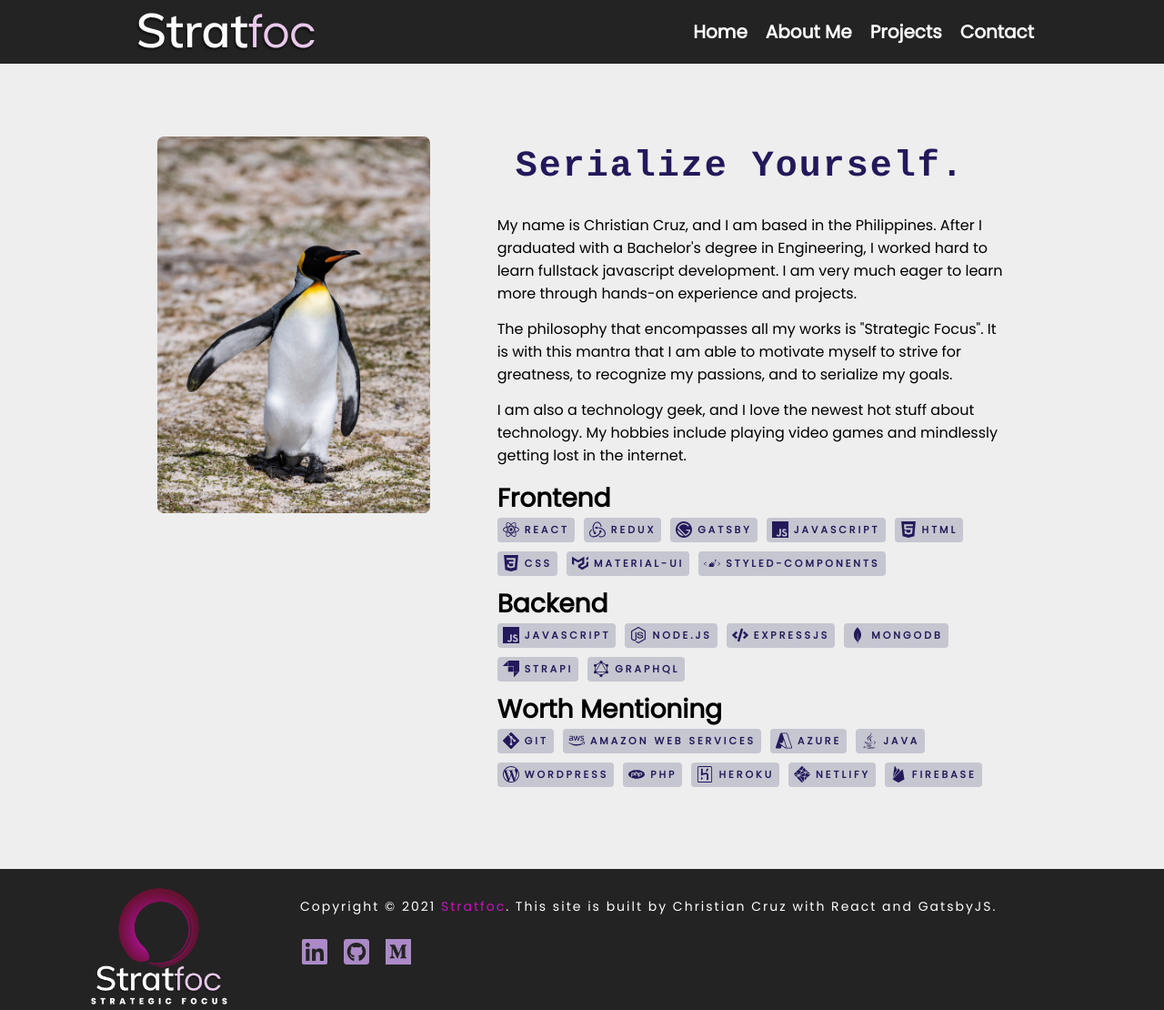
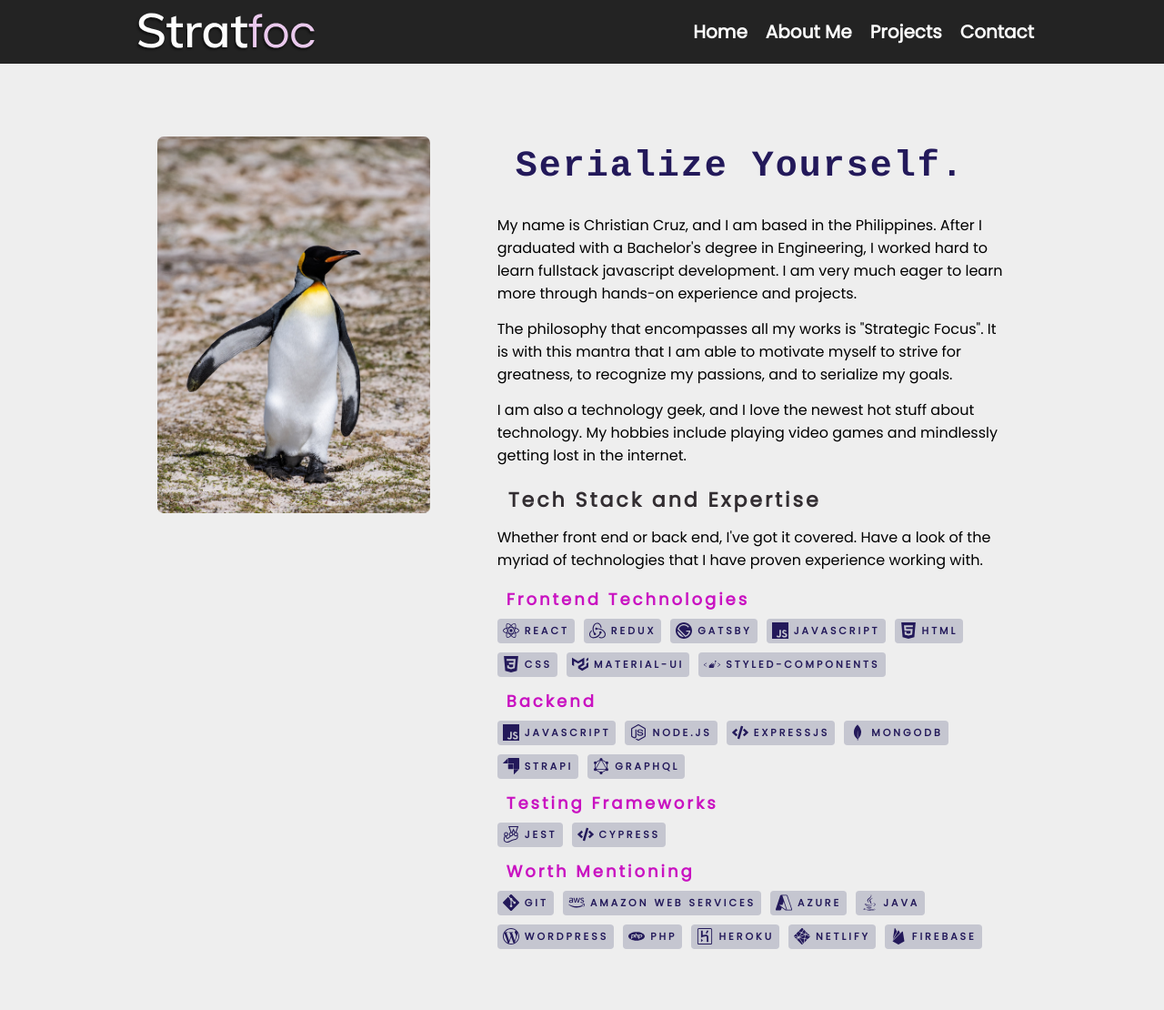
Before and after one commit to demiglace0505/stratfoc, a Gatsby site: page /about in a window 1280 px wide. Shown: the top 1110 px of the page at 91% size. Built offline with nearby package versions, Linux system fonts and the light colour scheme; Gatsby itself is replaced by a stand-in of ours.

Commit message:
added preliminary styling to tech stack

```diff
--- /dev/null
+++ b/src/components/Header.js
@@ -0,0 +1,15 @@
+import React from "react"
+import styled from "styled-components"
+
+import { colors } from "../theme/colors.js"
+
+const Header = styled.h3`
+  font-size: 2.2rem;
+  font-weight: bold;
+  padding: 0.6rem 1.2rem;
+  margin-bottom: 0.6rem;
+  letter-spacing: 0.3rem;
+  color: ${colors.colorGrey5};
+`
+
+export default Header
--- /dev/null
+++ b/src/components/Subheader.js
@@ -0,0 +1,15 @@
+import React from "react"
+import styled from "styled-components"
+
+import { colors } from "../theme/colors.js"
+
+const Subheader = styled.h4`
+  font-size: 1.8rem;
+  font-weight: 600;
+  padding: 0.3rem 1rem;
+  margin-bottom: 0.5rem;
+  letter-spacing: 0.3rem;
+  color: ${colors.colorPrimary};
+`
+
+export default Subheader
--- a/src/constants/techStack.js
+++ b/src/constants/techStack.js
@@ -22,6 +22,7 @@ import {
   SiHeroku,
   SiNetlify,
   SiFirebase,
+  SiJest
 } from "react-icons/si"
 
 import { FaCode } from "react-icons/fa"
@@ -118,57 +119,72 @@ export const backend = [
 
 export const misc = [
   {
-    id: 1,
+    id: 2,
     name: "git",
     icon: <SiGit></SiGit>,
     url: "https://git-scm.com/",
   },
   {
-    id: 2,
+    id: 3,
     name: "amazon web services",
     icon: <SiAmazonaws></SiAmazonaws>,
     url: "https://aws.amazon.com/",
   },
   {
-    id: 3,
+    id: 4,
     name: "azure",
     icon: <SiMicrosoftazure></SiMicrosoftazure>,
     url: "https://azure.microsoft.com/en-us/",
   },
   {
-    id: 4,
+    id: 5,
     name: "java",
     icon: <SiJava></SiJava>,
     url: "https://www.java.com/en/",
   },
   {
-    id: 5,
+    id: 6,
     name: "wordpress",
     icon: <SiWordpress></SiWordpress>,
     url: "https://wordpress.org/",
   },
   {
-    id: 6,
+    id: 7,
     name: "php",
     icon: <SiPhp></SiPhp>,
     url: "https://www.php.net/",
   },
   {
-    id: 7,
+    id: 8,
     name: "heroku",
     icon: <SiHeroku></SiHeroku>,
     url: "https://www.heroku.com/",
   },
   {
-    id: 8,
+    id: 9,
     name: "netlify",
     icon: <SiNetlify></SiNetlify>,
     url: "https://www.netlify.com/",
   },
   {
-    id: 9,
+    id: 10,
     name: "firebase",
     icon: <SiFirebase></SiFirebase>,
     url: "https://firebase.google.com/",
   },
 ]
+
+export const testing = [
+  {
+    id: 1,
+    name: "jest",
+    icon: <SiJest></SiJest>,
+    url: "https://jestjs.io/",
+  },
+  {
+    id: 2,
+    name: "cypress",
+    icon: <FaCode></FaCode>,
+    url: "https://www.cypress.io/",
+  },
+]
--- a/src/pages/about.js
+++ b/src/pages/about.js
@@ -4,9 +4,11 @@ import { StaticImage } from "gatsby-plugin-image"
 
 import Seo from "../components/seo.js"
 import { colors } from "../theme/colors.js"
-import { frontend, backend, misc } from "../constants/techStack.js"
+import { frontend, backend, misc, testing } from "../constants/techStack.js"
 import AnimatedHeader from "../components/AnimatedHeader.js"
 import TechStackIcons from "../components/TechStackIcons.js"
+import Header from "../components/Header.js"
+import Subheader from "../components/Subheader.js"
 
 const AboutGrid = styled.main`
   min-height: calc(100vh - 7rem);
@@ -27,15 +29,6 @@ const ContentContainer = styled.article`
   align-self: stretch;
   grid-row: 1/1;
   grid-column: 6/12;
-`
-
-const ContentHeading = styled.h2`
-  font-size: 4rem;
-  font-weight: bold;
-  letter-spacing: 0.2rem;
-  margin-bottom: 2rem;
-  color: ${colors.colorPrimaryDark};
-  font-family: "Courier";
 `
 
 const About = () => {
@@ -70,11 +63,18 @@ const About = () => {
           technology. My hobbies include playing video games and mindlessly
           getting lost in the internet.
         </p>
-        <h2>Frontend</h2>
+        <Header>Tech Stack and Expertise</Header>
+        <p>
+          Whether front end or back end, I've got it covered. Have a look of the
+          myriad of technologies that I have proven experience working with.
+        </p>
+        <Subheader>Frontend Technologies</Subheader>
         <TechStackIcons array={frontend} />
-        <h2>Backend</h2>
+        <Subheader>Backend</Subheader>
         <TechStackIcons array={backend} />
-        <h2>Worth Mentioning</h2>
+        <Subheader>Testing Frameworks</Subheader>
+        <TechStackIcons array={testing} />
+        <Subheader>Worth Mentioning</Subheader>
         <TechStackIcons array={misc} />
       </ContentContainer>
     </AboutGrid>
```
